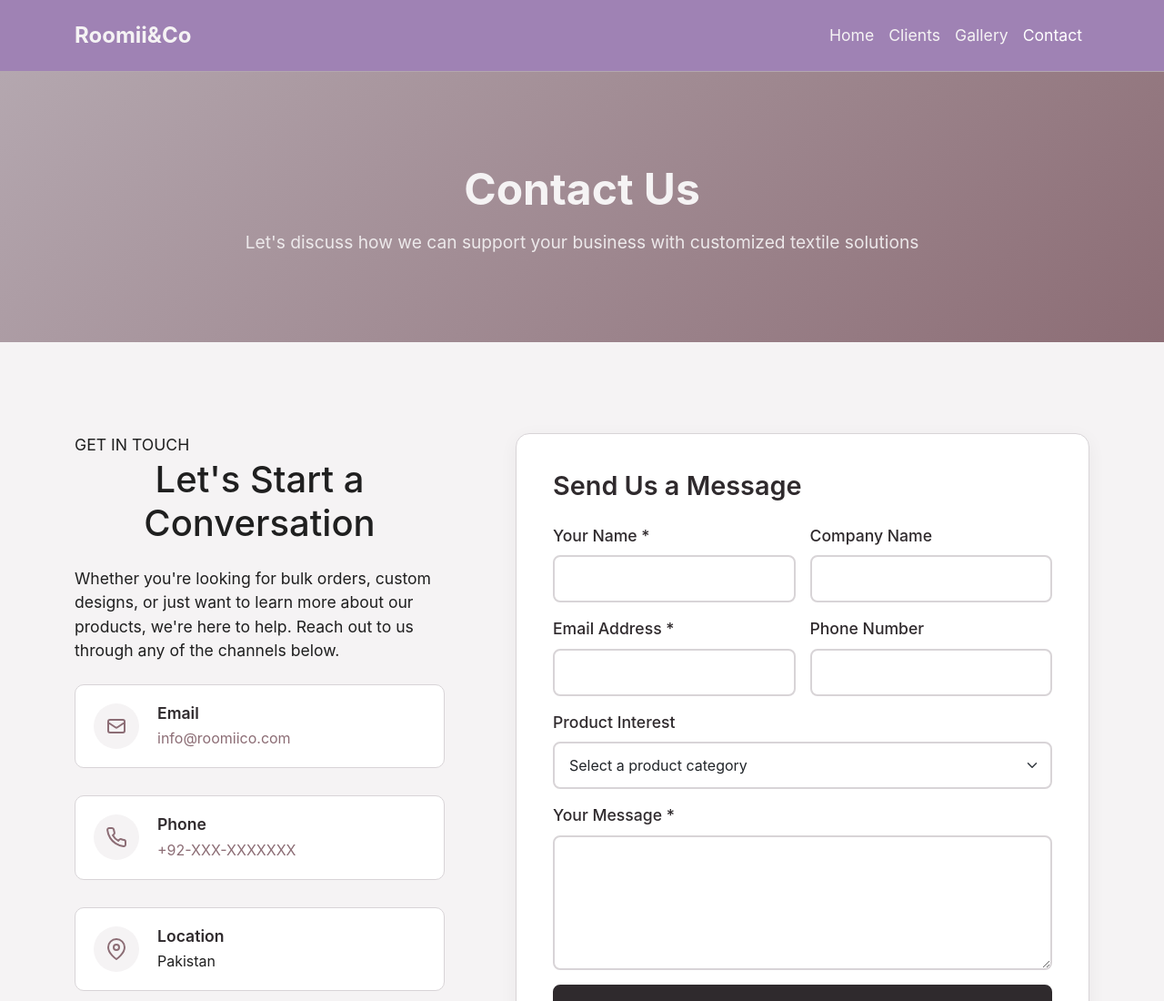
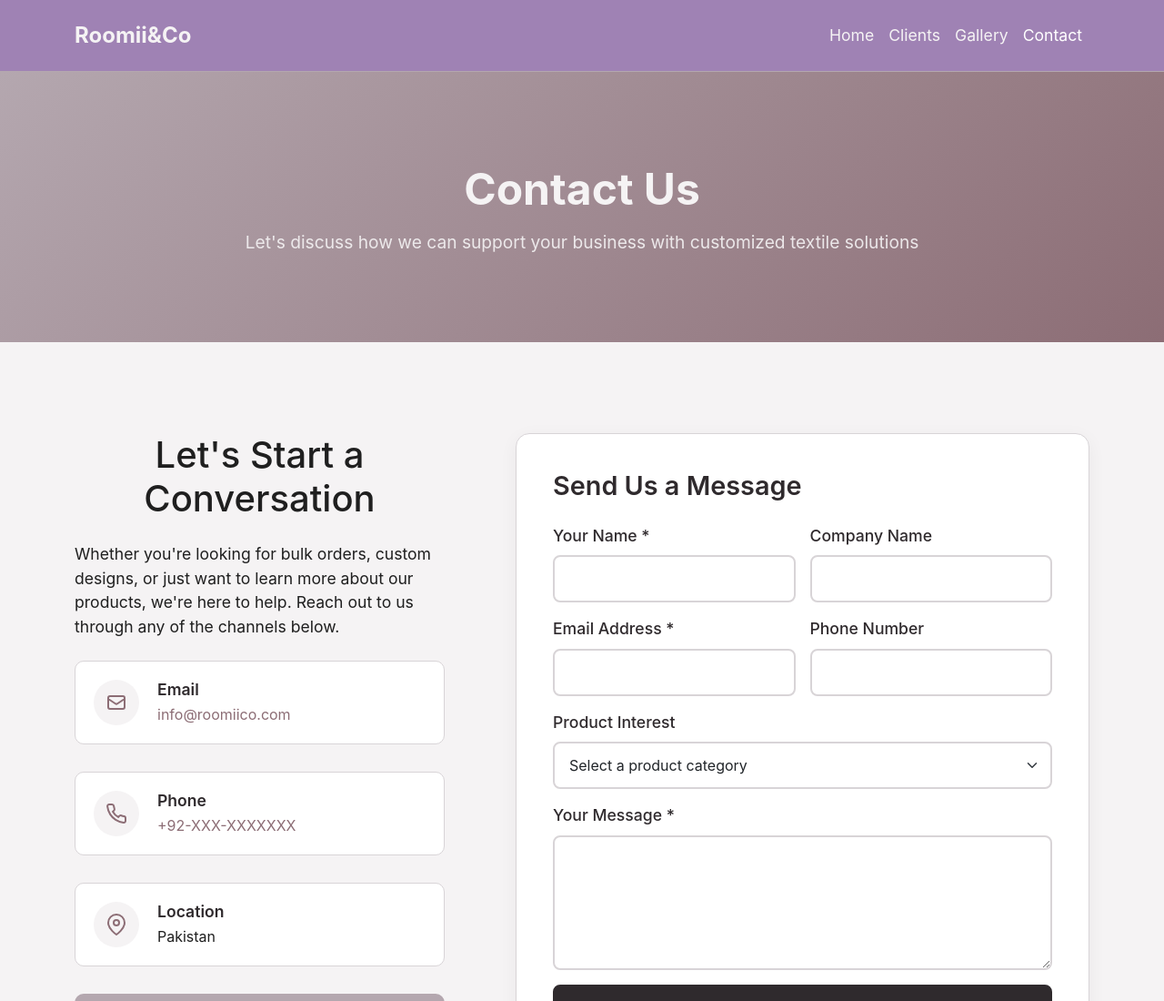
Before and after one commit to bored20/Roomii-co, a plain HTML site: page contact.html in a window 1280 px wide. Shown: the top 1100 px of the page at 91% size. Drawn offline with nearby package versions, Linux system fonts and the light colour scheme.

Commit message:
Finalized..Need to Populat

```diff
--- a/contact.html
+++ b/contact.html
@@ -240,7 +240,7 @@
       <!-- Contact Information -->
       <div class="col-lg-5">
         <div class="contact-info-wrapper">
-          <span class="section-tag">GET IN TOUCH</span>
+          <!-- <span class="section-tag">GET IN TOUCH</span> -->
           <h2 class="section-title mb-4">Let's Start a Conversation</h2>
           <p class="section-text mb-4">
             Whether you're looking for bulk orders, custom designs, or just want to learn more about our products,
```
